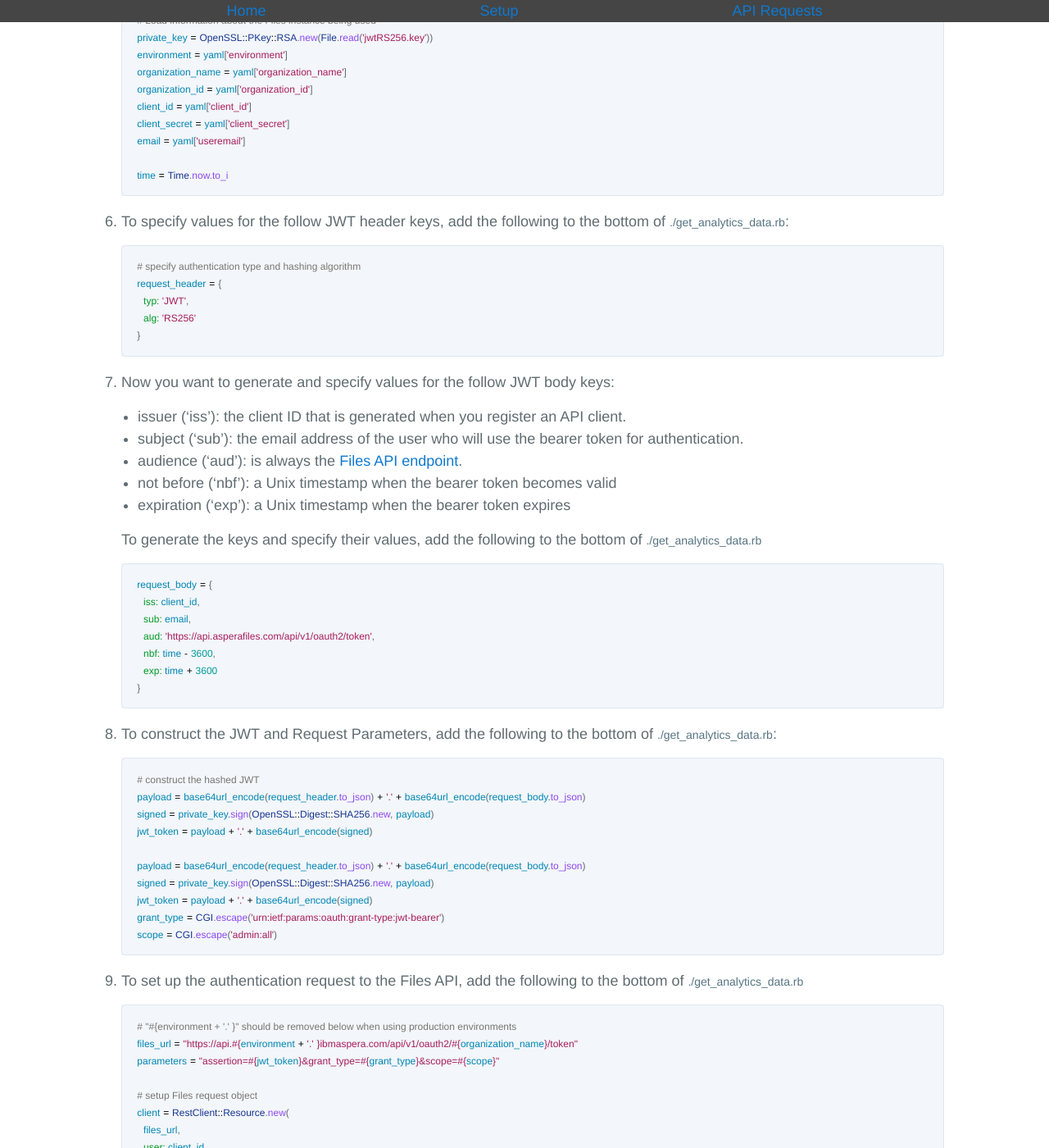
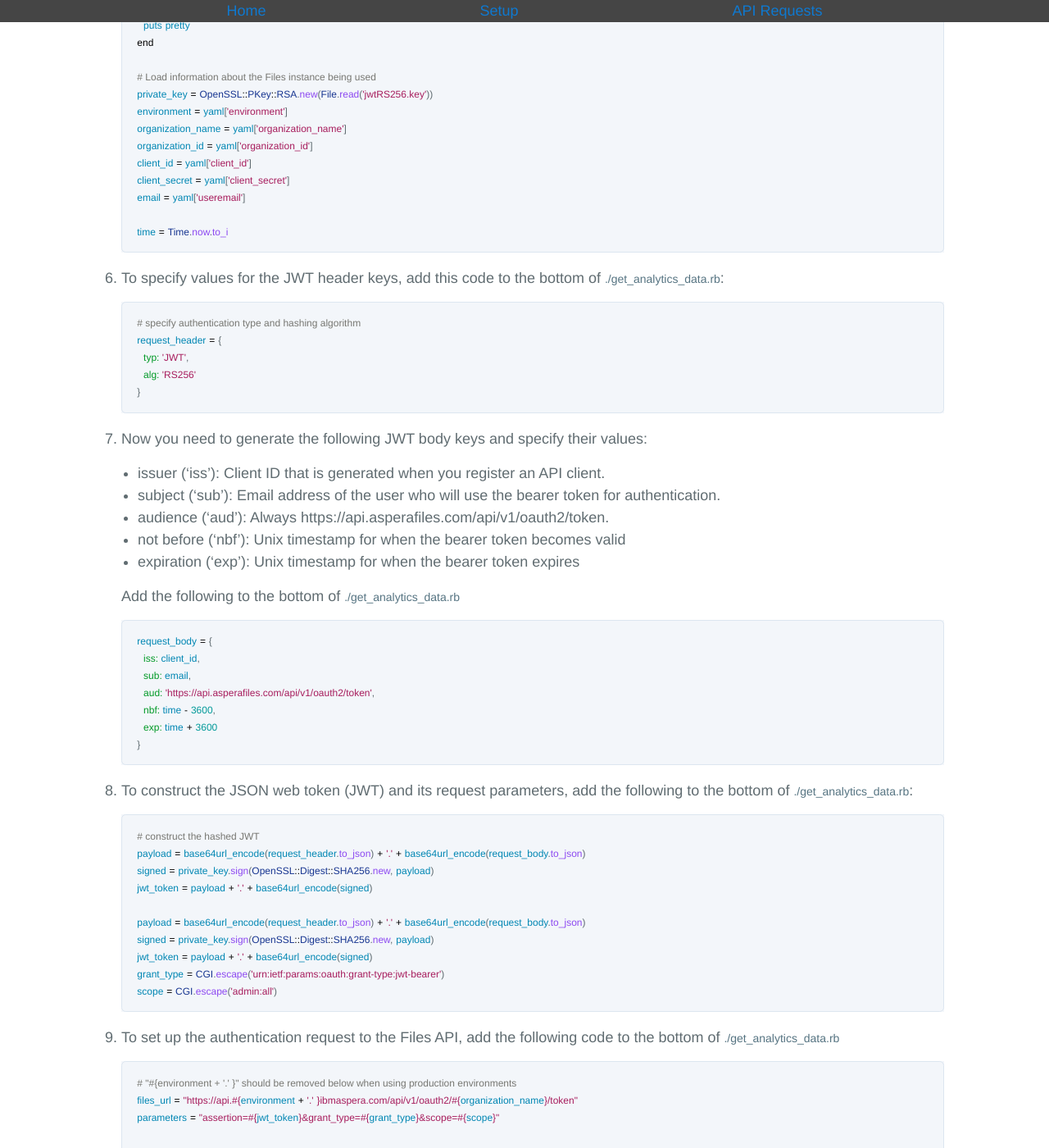
Before and after one commit to LauraKirby/aspera-ibm-analytics-api, a Jekyll site: the page built from analytics-api.md, in a window 1280 px wide and 1400 px high, scrolled down 1556 px. Shown: the whole window at 82% size. Built offline with Jekyll 4.4.1, drawn with Linux system fonts in a browser that asks for light colours; our own code applies the rules of GitHub Pages for plain Markdown files; the repository's description, which GitHub fills in, is left out; some of the changed text lies outside the part shown.

Commit message:
Fixed typo in audience parameter value; added two explanatory notes; make edits to step commands for clarity and style

````diff
--- a/analytics-api.md
+++ b/analytics-api.md
@@ -1,17 +1,19 @@
-# Obtain Files Application Authentication & Make Request to the Analytics API
+# Obtain Files API Authentication & Make a Test Request to the Analytics API
 
 > View the source code on Github: [get_analytics_data](https://github.com/LauraKirby/aspera-ibm-analytics-api/tree/master/analytics-api-demo)
 
 We will set up the dependencies, make a request to the Files API to obtain authentication, and make authorized requests to the Analytics API.
 
-1. Create files to support the Ruby script and dependencies:
+Note that we use the Files API to configure the Aspera on Cloud platform, which includes the Activity application.
+
+1. To support the Ruby script and dependencies, create the file `get_analytics_data.rb` and a Gemfile.
 
     ```bash
     # from project root directory
     touch get_analytics_data.rb Gemfile
     ```
 
-1. Add the following dependencies to the file `./Gemfile`:
+1. To add dependencies to `Gemfile`, copy the code below and add it to the file.
 
     ```ruby
     source 'https://rubygems.org'
@@ -20,14 +22,14 @@ We will set up the dependencies, make a request to the Files API to obtain authe
     gem 'rest-client'
     ```
 
-1. Install dependencies (Ruby gems):
+1. To install dependencies (Ruby gems), run the following in terminal:
 
     ```bash
     # from project root directory
     bundle
     ```
 
-1. To add references to the installed dependencies and Ruby modules, add the following to the top of `./get_analytics_data.rb`:
+1. To add references to the installed dependencies and Ruby modules, add the following to `./get_analytics_data.rb`. This code must remain at the top of the file.
 
     ```ruby
     require 'base64'
@@ -36,7 +38,7 @@ We will set up the dependencies, make a request to the Files API to obtain authe
     require 'yaml'
     ```
 
-1. To add hard-coded data and helper methods, add the following to the bottom of `./get_analytics_data.rb`:
+1. To add hard-coded data and helper methods, add this code to the bottom of `./get_analytics_data.rb`:
 
     ```ruby
     # load secrets from config.yml file
@@ -68,7 +70,7 @@ We will set up the dependencies, make a request to the Files API to obtain authe
     time = Time.now.to_i
     ```
 
-1. To specify values for the follow JWT header keys, add the following to the bottom of `./get_analytics_data.rb`:
+1. To specify values for the JWT header keys, add this code to the bottom of `./get_analytics_data.rb`:
 
     ```ruby
     # specify authentication type and hashing algorithm
@@ -78,16 +80,16 @@ We will set up the dependencies, make a request to the Files API to obtain authe
     }
     ```
 
-1. Now you want to generate and specify values for the follow JWT body keys:
+1. Now you need to generate the following JWT body keys and specify their values:
 
-    * issuer ('iss'): the client ID that is generated when you register an API client.
-    * subject ('sub'): the email address of the user who will use the bearer token for authentication.
-    * audience ('aud'): is always the [Files API endpoint](https://api.asperafiles.com/api/v1/oauth2/token).
-    * not before ('nbf'): a Unix timestamp when the bearer token becomes valid
-    * expiration ('exp'): a Unix timestamp when the bearer token expires
+    * issuer ('iss'): Client ID that is generated when you register an API client.
+    * subject ('sub'): Email address of the user who will use the bearer token for authentication.
+    * audience ('aud'): Always https://api.asperafiles.com/api/v1/oauth2/token.
+    * not before ('nbf'): Unix timestamp for when the bearer token becomes valid
+    * expiration ('exp'): Unix timestamp for when the bearer token expires
 
 
-   To generate the keys and specify their values, add the following to the bottom of `./get_analytics_data.rb` <!-- Does adding the below content actually "generate the JWTs and specify their values? -->
+   Add the following to the bottom of `./get_analytics_data.rb`
 
     ```ruby
     request_body = {
@@ -99,7 +101,7 @@ We will set up the dependencies, make a request to the Files API to obtain authe
     }
     ```
 
-1. To construct the JWT and Request Parameters, add the following to the bottom of `./get_analytics_data.rb`:
+1. To construct the JSON web token (JWT) and its request parameters, add the following to the bottom of `./get_analytics_data.rb`:
 
     ```ruby
     # construct the hashed JWT
@@ -114,7 +116,7 @@ We will set up the dependencies, make a request to the Files API to obtain authe
     scope = CGI.escape('admin:all')
     ```
 
-1. To set up the authentication request to the Files API, add the following to the bottom of `./get_analytics_data.rb`
+1. To set up the authentication request to the Files API, add the following code to the bottom of `./get_analytics_data.rb`
 
     ```ruby
     # "#{environment + '.' }" should be removed below when using production environments
@@ -133,7 +135,8 @@ We will set up the dependencies, make a request to the Files API to obtain authe
     result = JSON.parse(client.post(parameters), symbolize_names: true)
     pretty_print(result)
     ```
-1. To check that the setup works, run the following:
+
+1. To confirm that your setup is successful, run the Ruby script:
 
     ```bash
     ruby get_analytics_data.rb
@@ -152,7 +155,9 @@ We will set up the dependencies, make a request to the Files API to obtain authe
     }
     ```
 
-1. To extract bearer token from the Files response and set up request parameters, add the following to the bottom of `./get_analytics_data.rb`:
+1. To extract the bearer token from the Files API response in the previous step and add request parameters, add the following code to the bottom of `./get_analytics_data.rb`.
+
+   Note that the bearer token is the value of `access_token` in the Files API response.
 
     ```ruby
     # extract 'bearer token'
````
Also changed, not shown: other parts of analytics-api.md (+4 -4 lines).
